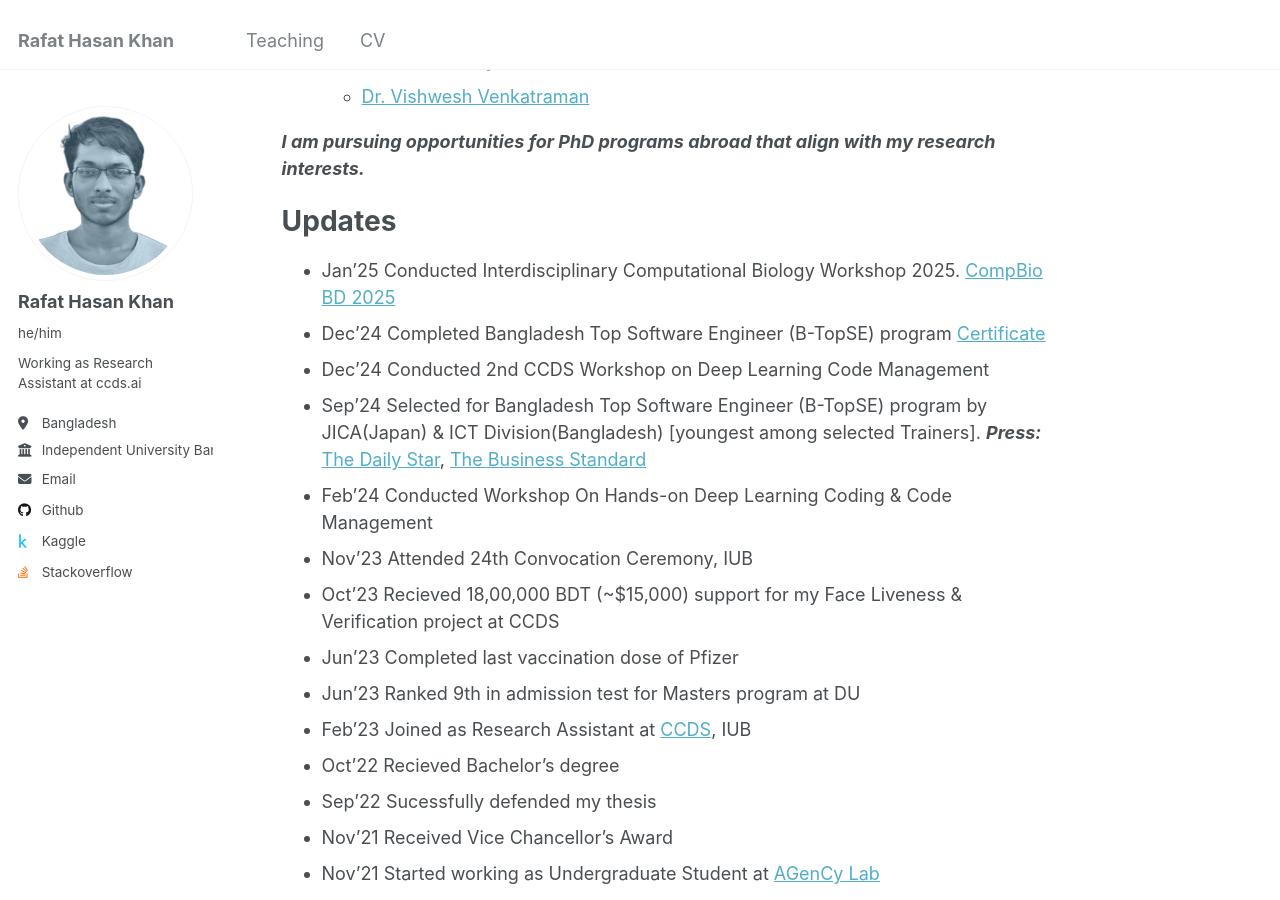
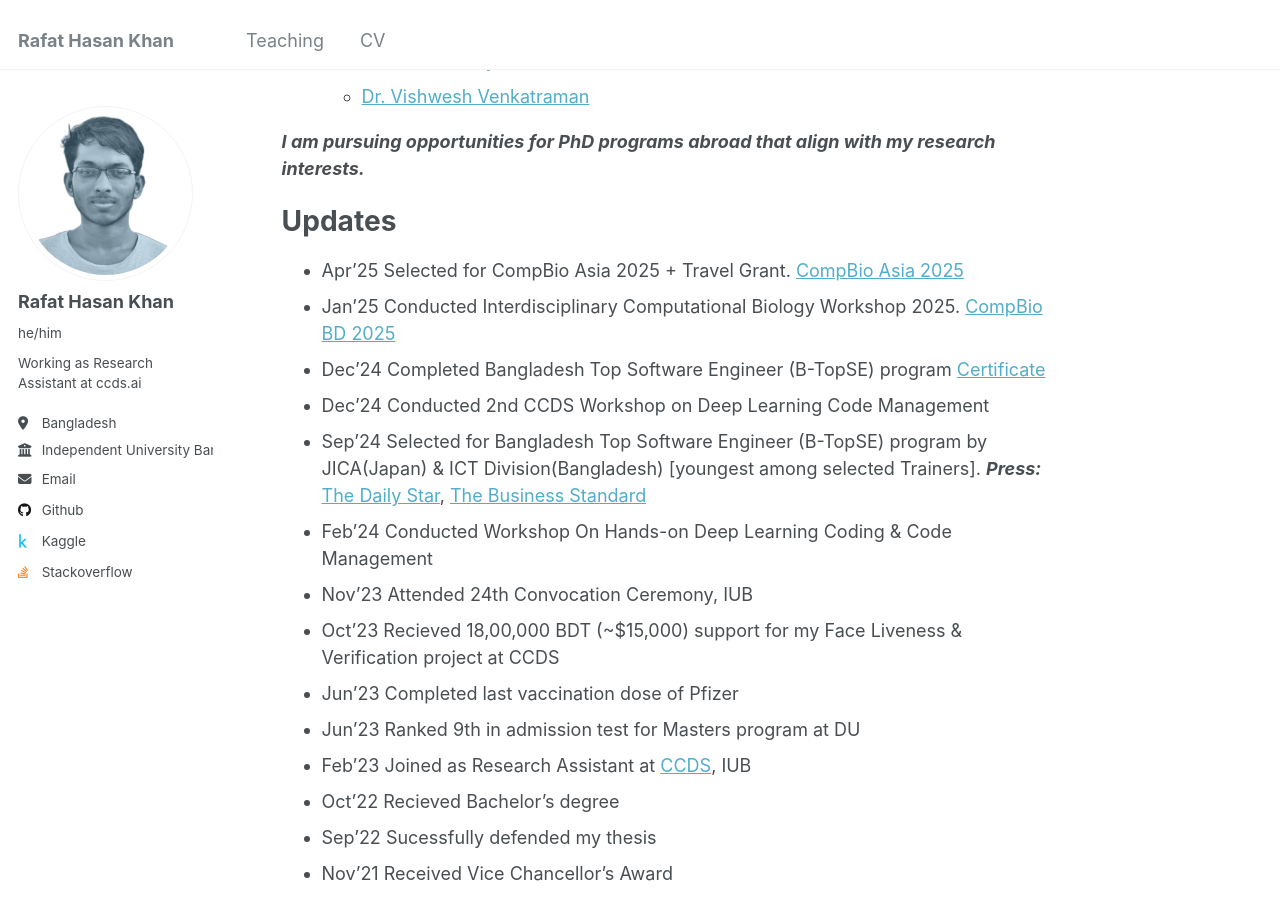
Before and after one commit to rafathasan/rafathasan.github.io, a Jekyll site: the page built from _pages/about.md, in a window 1280 px wide and 900 px high, scrolled down 677 px. Built offline with Jekyll 4.4.1, drawn with Linux system fonts in a browser that asks for light colours.

Commit message:
update status

```diff
--- a/_pages/about.md
+++ b/_pages/about.md
@@ -31,6 +31,7 @@ Currently, I am working with the following groups:
 
 Updates
 =====
+- Apr'25 Selected for CompBio Asia 2025 + Travel Grant.  [CompBio Asia 2025](https://compbioasia.net)
 - Jan'25 Conducted Interdisciplinary Computational Biology Workshop 2025.  [CompBio BD 2025](https://compbiobd.github.io)
 - Dec'24 Completed Bangladesh Top Software Engineer (B-TopSE) program [Certificate](https://drive.google.com/file/d/1dUhGynj7GAzkdXvN6HLwUoax-rEjWAE7/view?usp=sharing)
 - Dec'24 Conducted 2nd CCDS Workshop on Deep Learning Code Management
```
